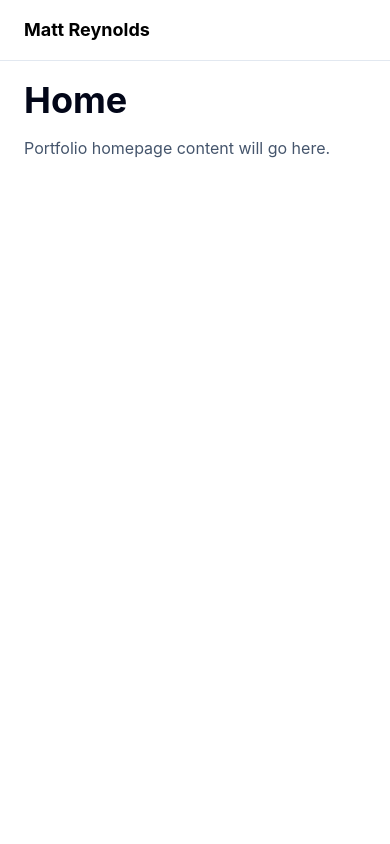
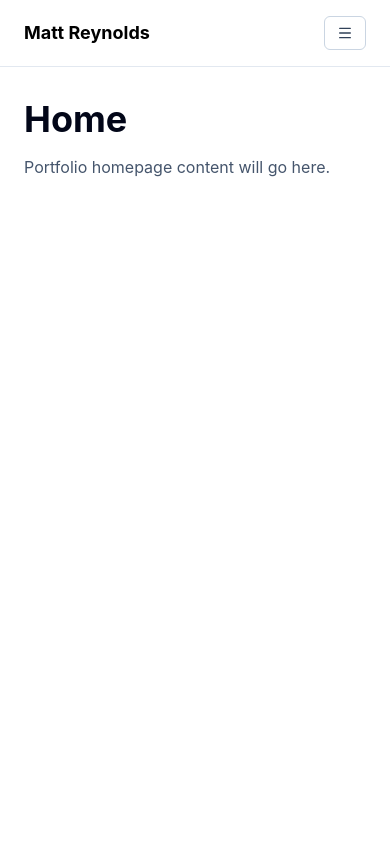
Before and after one commit to mattxreynolds/Portfolio, a React app: page / in a window 390 px wide. Shown: the top 844 px of the page. Built offline with nearby package versions, Linux system fonts and the light colour scheme; the HTML template or start-up script is replaced by a standard one.

Commit message:
Add MobileMenu component and integrate with Navbar

```diff
--- a/package.json
+++ b/package.json
@@ -11,6 +11,7 @@
   },
   "dependencies": {
     "@tailwindcss/vite": "^4.3.0",
+    "lucide-react": "^1.23.0",
     "react": "^19.2.6",
     "react-dom": "^19.2.6",
     "react-router": "^8.1.0",
--- /dev/null
+++ b/src/components/layout/MobileMenu.tsx
@@ -0,0 +1,36 @@
+import { NavLink } from 'react-router';
+import { navLinks } from '../../data/navLinks';
+
+type MobileMenuProps = {
+  isOpen: boolean;
+  onClose: () => void;
+};
+
+function MobileMenu({ isOpen, onClose }: MobileMenuProps) {
+  if (!isOpen) {
+    return null;
+  }
+
+  return (
+    <div className='border-t border-slate-200 bg-white px-6 py-4 dark:border-slate-800 dark:bg-slate-950 md:hidden'>
+      <div className='flex flex-col gap-4'>
+        {navLinks.map((link) => (
+          <NavLink
+            key={link.path}
+            to={link.path}
+            onClick={onClose}
+            className={({ isActive }) =>
+              isActive
+                ? 'text-sm font-medium text-blue-600 dark:text-blue-400'
+                : 'text-sm font-medium text-slate-600 hover:text-slate-950 dark:text-slate-300 dark:hover:text-white'
+            }
+          >
+            {link.label}
+          </NavLink>
+        ))}
+      </div>
+    </div>
+  );
+}
+
+export default MobileMenu;
--- a/src/components/layout/Navbar.tsx
+++ b/src/components/layout/Navbar.tsx
@@ -1,16 +1,28 @@
+import { useState } from 'react';
 import { NavLink } from 'react-router';
-
 import { navLinks } from '../../data/navLinks';
+import MobileMenu from './MobileMenu';
+import { X, Menu } from 'lucide-react';
 
 function Navbar() {
+  const [isMenuOpen, setIsMenuOpen] = useState(false);
+
+  function toggleMenu() {
+    setIsMenuOpen((currentValue) => !currentValue);
+  }
+
+  function closeMenu() {
+    setIsMenuOpen(false);
+  }
+
   return (
-    <header className='fixed left-0 top-0 right-0 border-b border-slate-200 bg-white dark:border-slate-800 dark:bg-slate-950'>
+    <header className='sticky top-0 z-50 border-b border-slate-200 bg-white dark:border-slate-800 dark:bg-slate-950'>
       <nav className='mx-auto flex max-w-6xl items-center justify-between px-6 py-4'>
-        <NavLink to='/' className='text-lg font-bold dark:text-white'>
+        <NavLink to='/' className='text-lg font-bold dark:text-white' onClick={closeMenu}>
           Matt Reynolds
         </NavLink>
 
-        <div className='hidden items-center gap-6 md:flex'>
+        <div className='hidden items-center gap-6 sm:flex'>
           {navLinks.map((link) => (
             <NavLink
               key={link.path}
@@ -25,7 +37,19 @@ function Navbar() {
             </NavLink>
           ))}
         </div>
+
+        <button
+          type='button'
+          onClick={toggleMenu}
+          className='rounded-md border border-slate-300 px-3 py-2 text-sm font-medium text-slate-700 hover:bg-slate-100 dark:border-slate-700 dark:text-slate-200 dark:hover:bg-slate-900 sm:hidden'
+          aria-label='Toggle navigation menu'
+          aria-expanded={isMenuOpen}
+        >
+          {isMenuOpen ? <X size={16} /> : <Menu size={16} />}
+        </button>
       </nav>
+
+      <MobileMenu isOpen={isMenuOpen} onClose={closeMenu} />
     </header>
   );
 }
--- a/src/components/layout/PageContainer.tsx
+++ b/src/components/layout/PageContainer.tsx
@@ -4,7 +4,7 @@ type PageContainerProps = {
 
 function PageContainer({ children }: PageContainerProps) {
   return (
-    <main className='min-h-screen bg-white py-10 pt-20 text-slate-950 dark:bg-slate-950 dark:text-white'>
+    <main className='min-h-screen bg-white py-8 text-slate-950 dark:bg-slate-950 dark:text-white'>
       <div className='mx-auto max-w-6xl px-6'>{children}</div>
     </main>
   );
```
Also changed, not shown: 1 other file (tests, documents, lock files or other folders).
